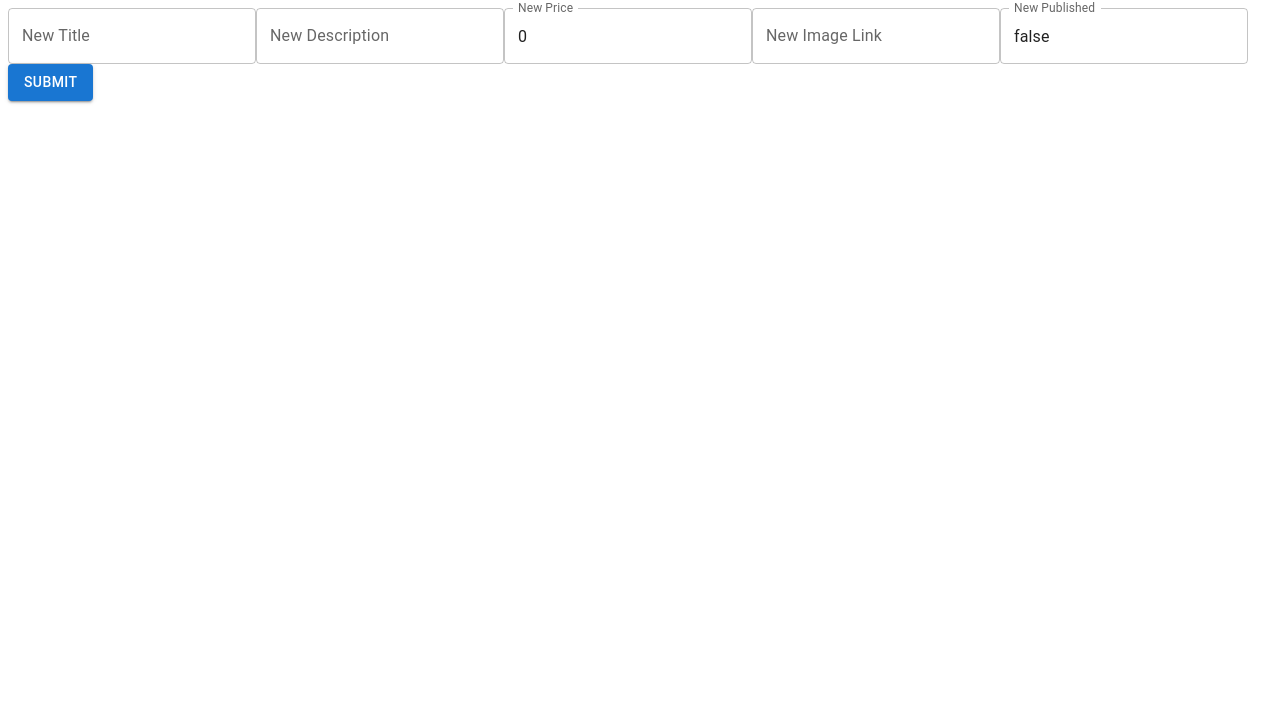
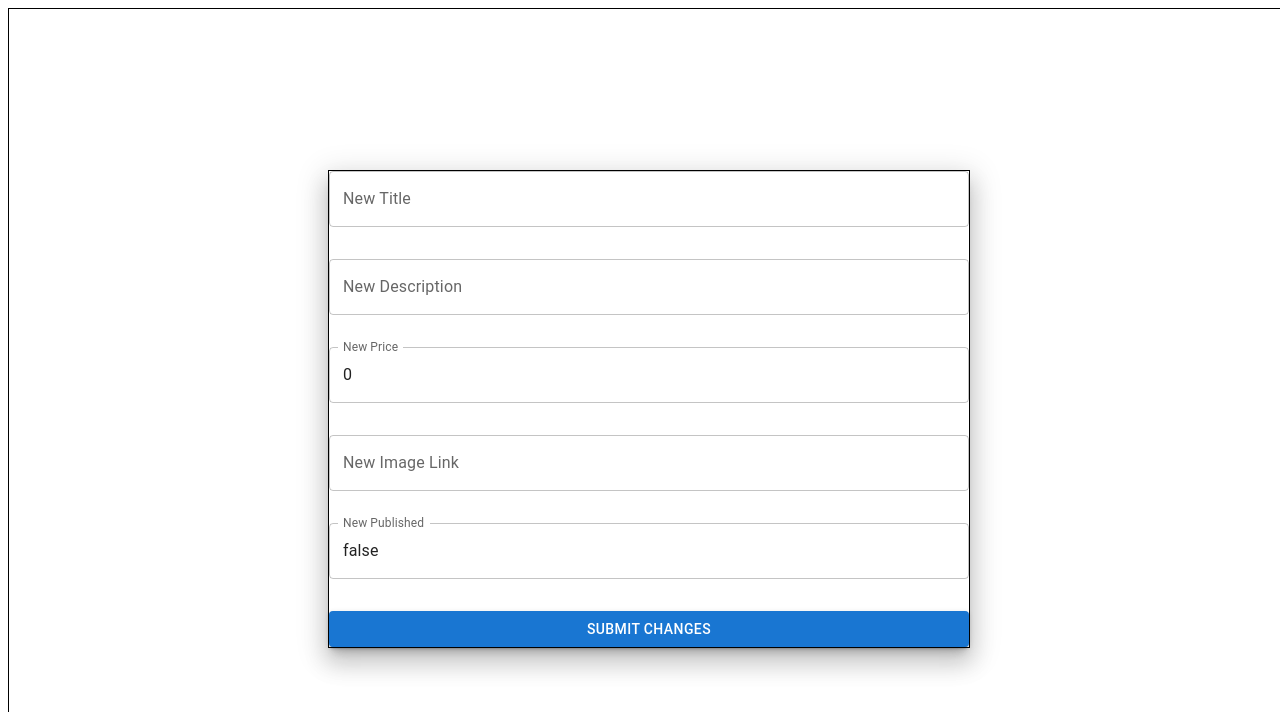
Before and after one commit to S-J-01/course-selling-app, a React (Vite) app in the folder course-selling-app-frontend/: page /all-courses/1 in a window 1280 px wide. Shown: the top 712 px of the page. Built offline with nearby package versions, Linux system fonts and the light colour scheme.

Commit message:
added material ui to create-course and edit-course components

```diff
--- a/course-selling-app-frontend/src/components/CreateCourse.jsx
+++ b/course-selling-app-frontend/src/components/CreateCourse.jsx
@@ -2,6 +2,7 @@ import { useState } from "react"
 import { TextField } from "@mui/material"
 import {Button} from "@mui/material"
 import axios from "axios"
+import Box from "@mui/material/Box"
 function CreateCourse (){
 
     const[title, setTitle] = useState('')
@@ -66,15 +67,38 @@ function CreateCourse (){
     }
 
     return(
-        <>
-        <TextField id="outlined-basic" label="Title" variant="outlined" value={title} onChange={handleTitleChange}/>
-        <TextField id="outlined-basic" label="Description" variant="outlined" value={description} onChange={handleDescriptionChange}/>
-        <TextField id="outlined-basic" label="Price" variant="outlined" value={price} onChange={handlePriceChange}/>
-        <TextField id="outlined-basic" label="Image Link" variant="outlined" value={imageLink} onChange={handleImageLinkChange}/>
-        <TextField id="outlined-basic" label="Published" variant="outlined" value={published} onChange={handlePublishedChange}/>
-        <Button variant="contained" onClick={onSubmit}>Submit</Button>
+        <Box
+         sx={{
+            display:'flex',
+            flexDirection: 'column',
+            justifyContent:'center',
+            alignContent:'center',
+            border:'1px solid black',
+            width:'100vw',
+            height:'100vh',
+            flexWrap:'wrap'
+         }}
+        >
 
-        </>
+            <Box
+             sx={{
+                display:'flex',
+                flexDirection:'column',
+                border:'1px solid black',
+                width:'50vw',
+                gap:4,
+                boxShadow:15
+             }}
+            >
+                <TextField id="outlined-basic" label="Title" variant="outlined" value={title} onChange={handleTitleChange}/>
+                <TextField id="outlined-basic" label="Description" variant="outlined" value={description} onChange={handleDescriptionChange}/>
+                <TextField id="outlined-basic" label="Price" variant="outlined" value={price} onChange={handlePriceChange}/>
+                <TextField id="outlined-basic" label="Image Link" variant="outlined" value={imageLink} onChange={handleImageLinkChange}/>
+                <TextField id="outlined-basic" label="Published" variant="outlined" value={published} onChange={handlePublishedChange}/>
+                <Button variant="contained" onClick={onSubmit}>Create Course</Button>
+            </Box>
+
+        </Box>
     )
 }
 
--- a/course-selling-app-frontend/src/components/EditCourse.jsx
+++ b/course-selling-app-frontend/src/components/EditCourse.jsx
@@ -2,6 +2,7 @@ import { useState } from "react"
 import { useParams } from "react-router-dom"
 import { Button, TextField } from "@mui/material"
 import axios from "axios"
+import Box from "@mui/material/Box"
 
 
 function EditCourse(){
@@ -69,17 +70,42 @@ function EditCourse(){
     }
 
     return (
-        <>
-        <TextField id="outlined-basic" label="New Title" variant="outlined" value={newTitle} onChange={handleNewTitleChange}/>
-        <TextField id="outlined-basic" label="New Description" variant="outlined" value={newDescription} onChange={handleNewDescriptionChange}/>
-        <TextField id="outlined-basic" label="New Price" variant="outlined" value={newPrice} onChange={handleNewPriceChange}/>
-        <TextField id="outlined-basic" label="New Image Link" variant="outlined" value={newImageLink} onChange={handleNewImageLinkChange}/>
-        <TextField id="outlined-basic" label="New Published" variant="outlined" value={newPublished} onChange={handleNewPublishedChange}/>
-        <Button variant="contained" onClick={onSubmit}>Submit</Button>
+        <Box
+         sx={{
+            display:'flex',
+            flexDirection: 'column',
+            justifyContent:'center',
+            alignContent:'center',
+            border:'1px solid black',
+            width:'100vw',
+            height:'100vh',
+            flexWrap:'wrap'
 
 
 
-        </>
+         }}
+        >
+
+            <Box
+             sx={{
+                display:'flex',
+                flexDirection:'column',
+                border:'1px solid black',
+                width:'50vw',
+                gap:4,
+                boxShadow:15
+             }}
+            >
+                <TextField id="outlined-basic" label="New Title" variant="outlined" value={newTitle} onChange={handleNewTitleChange}/>
+                <TextField id="outlined-basic" label="New Description" variant="outlined" value={newDescription} onChange={handleNewDescriptionChange}/>
+                <TextField id="outlined-basic" label="New Price" variant="outlined" value={newPrice} onChange={handleNewPriceChange}/>
+                <TextField id="outlined-basic" label="New Image Link" variant="outlined" value={newImageLink} onChange={handleNewImageLinkChange}/>
+                <TextField id="outlined-basic" label="New Published" variant="outlined" value={newPublished} onChange={handleNewPublishedChange}/>
+                <Button variant="contained" onClick={onSubmit}>Submit Changes</Button>
+            </Box>
+
+
+        </Box>
     )
 }
 
--- a/course-selling-app-frontend/src/components/Login.jsx
+++ b/course-selling-app-frontend/src/components/Login.jsx
@@ -81,7 +81,8 @@ function Login(){
                     flexDirection:'column',
                     border:'1px solid black',
                     gap:4,
-                    width:'50vw'
+                    width:'50vw',
+                    boxShadow:15
                  }}
             >
                 <TextField id="outlined-basic" label="Username" variant="outlined" value={username} onChange={handleUsernameChange}/>
--- a/course-selling-app-frontend/src/components/Register.jsx
+++ b/course-selling-app-frontend/src/components/Register.jsx
@@ -76,7 +76,8 @@ function Register(){
                 flexDirection:'column',
                 border:'1px solid black',
                 gap:4,
-                width:'50vw'
+                width:'50vw',
+                boxShadow:15
              }}
             >
                 <TextField id="outlined-basic" label="Username" variant="outlined" value={username} onChange={handleUsernameChange}  />
```
